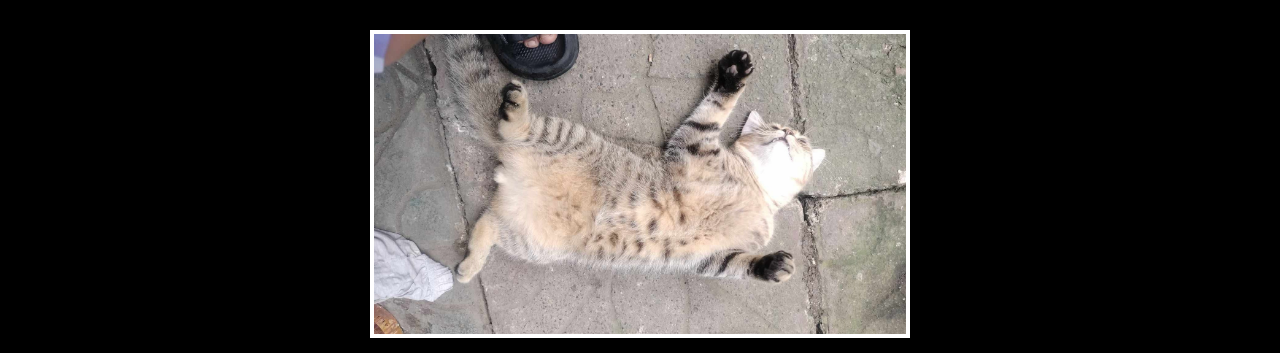
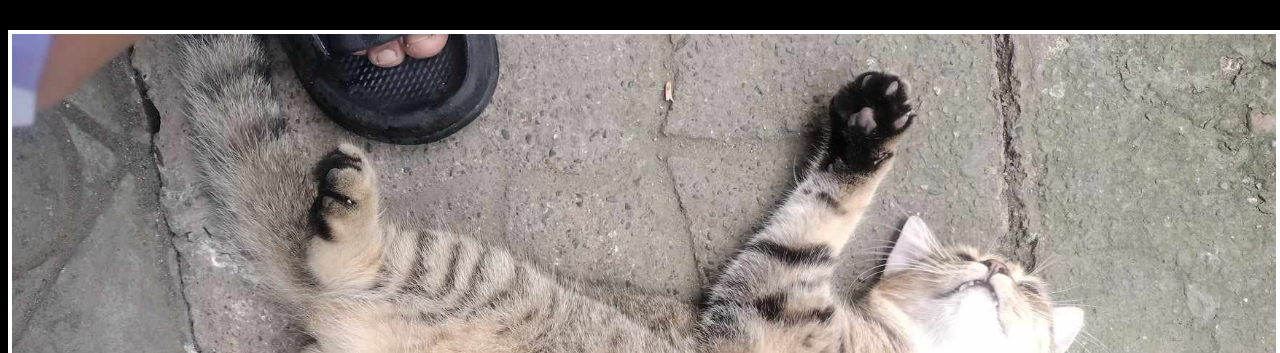
Before and after one commit to meimeichan143/kiefer-meme, a plain HTML site: page index.html in a window 1280 px wide. Shown: the top 353 px of the page. Drawn offline with nearby package versions, Linux system fonts and the light colour scheme; a web font is replaced by a local one.

Commit message:
Update index.html

```diff
--- a/index.html
+++ b/index.html
@@ -9,6 +9,11 @@
       color: white;
       text-align: center;
     }
+
+    div {
+      width: 50%
+      margin-left=25%
+    }
     img {
       display: block;
       margin-left: auto;
@@ -16,6 +21,7 @@
       margin-top: 50px;
       margin-top: 30px;
       border: 4px solid white;
+      width: 100%
     }
 
     h1 {
@@ -28,9 +34,11 @@
 <link href="https://fonts.googleapis.com/css2?family=Caveat:wght@400..700&family=Edu+AU+VIC+WA+NT+Arrows:wght@400..700&family=Libre+Baskerville:ital,wght@0,400;0,700;1,400&display=swap" rel="stylesheet">
 </head>
 <body>
-  <img src="./assets/images/kiefer.jpg" height="300px" alt="A tabby cat"/>
+  <div>
+  <img src="./assets/images/kiefer.jpg" alt="A tabby cat"/>
   <h1>HOW TO LIVE WELL</h1>
   <p>Eat, Sleep, and a Little Adventure.<br>
     Do not care about the world.</p>
 </body>
+</div>
 </html>
```
